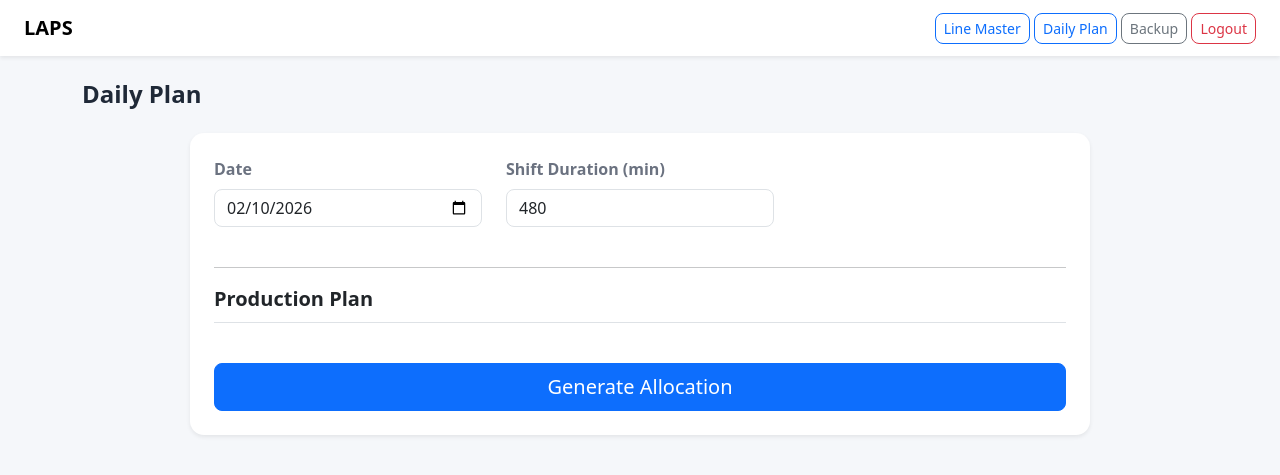
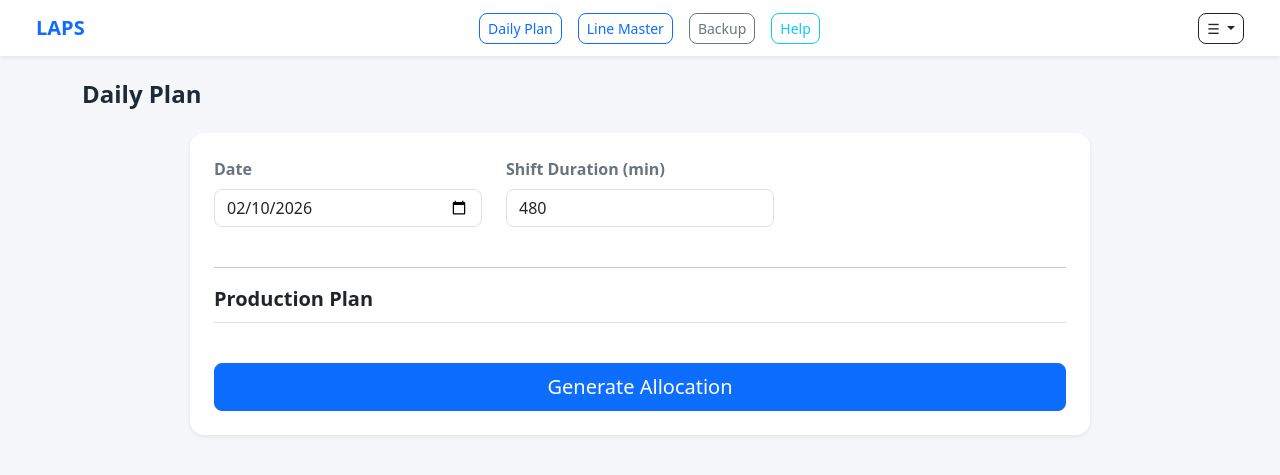
Before and after one commit to Yash-Aparajit/Line-Allocation-Planning-System-LAPS-, a Flask app: page /daily-plan in a window 1280 px wide. Shown: the top 475 px of the page. Run offline with Flask 3, Linux system fonts and the light colour scheme; a user stored in the database is signed in.

Commit message:
Update layout.html

```diff
--- a/templates/layout.html
+++ b/templates/layout.html
@@ -1,33 +1,137 @@
 <!DOCTYPE html>
-<html>
+<html lang="en">
 <head>
+  <meta charset="UTF-8">
   <title>LAPS</title>
+
   <link href="https://cdn.jsdelivr.net/npm/bootstrap@5.3.2/dist/css/bootstrap.min.css" rel="stylesheet">
   <link href="{{ url_for('static', filename='css/style.css') }}" rel="stylesheet">
+
+  <script src="https://cdn.jsdelivr.net/npm/bootstrap@5.3.2/dist/js/bootstrap.bundle.min.js"></script>
 </head>
-<body>
 
-<nav class="navbar navbar-light bg-white shadow-sm px-4">
-  <span class="navbar-brand fw-bold">LAPS</span>
+<body style="background-color: #f5f7fa;">
 
-  {% if current_user.is_authenticated %}
-  <div>
-    <a href="{{ url_for('line_master') }}" class="btn btn-outline-primary btn-sm">Line Master</a>
-    <a href="{{ url_for('daily_plan') }}" class="btn btn-outline-primary btn-sm">Daily Plan</a>
-    <a href="{{ url_for('backup') }}" class="btn btn-outline-secondary btn-sm">Backup</a>
-    <a href="{{ url_for('logout') }}" class="btn btn-outline-danger btn-sm">Logout</a>
+<!-- ================= TOP NAVBAR ================= -->
+<nav class="navbar navbar-expand-lg navbar-light bg-white shadow-sm px-4">
+  <div class="container-fluid">
+
+    <!-- LEFT: APP NAME -->
+    <a href="{{ url_for('daily_plan') }}"
+       class="navbar-brand fw-bold text-primary">
+      LAPS
+    </a>
+
+    {% if current_user.is_authenticated %}
+
+    <!-- CENTER: PRIMARY NAV -->
+    <div class="mx-auto d-flex gap-3">
+      <a href="{{ url_for('daily_plan') }}"
+         class="btn btn-outline-primary btn-sm">
+        Daily Plan
+      </a>
+
+      <a href="{{ url_for('line_master') }}"
+         class="btn btn-outline-primary btn-sm">
+        Line Master
+      </a>
+
+      <!-- Admin + Developer -->
+      <a href="{{ url_for('backup') }}"
+         class="btn btn-outline-secondary btn-sm">
+        Backup
+      </a>
+
+      <!-- Developer only -->
+      {% if current_user.role == 'developer' %}
+      <form method="post"
+            action="{{ url_for('restore') }}"
+            enctype="multipart/form-data"
+            class="d-inline">
+        <input type="file"
+               name="db"
+               accept=".db"
+               required
+               class="form-control form-control-sm d-inline"
+               style="width: 180px;">
+        <button class="btn btn-outline-danger btn-sm"
+                onclick="return confirm('This will restore the database and overwrite current data. Continue?')">
+          Restore
+        </button>
+      </form>
+      {% endif %}
+
+      <a href="#"
+         class="btn btn-outline-info btn-sm">
+        Help
+      </a>
+    </div>
+
+    <!-- RIGHT: PROFILE / HAMBURGER -->
+    <div class="dropdown">
+      <button class="btn btn-outline-dark btn-sm dropdown-toggle"
+              type="button"
+              data-bs-toggle="dropdown"
+              aria-expanded="false">
+        ☰
+      </button>
+
+      <ul class="dropdown-menu dropdown-menu-end shadow-sm">
+        <li class="px-3 py-2">
+          <div class="fw-semibold">{{ current_user.username }}</div>
+          <div class="text-muted small">
+            Role: {{ current_user.role|capitalize }}
+          </div>
+        </li>
+
+        <li><hr class="dropdown-divider"></li>
+
+        <!-- Common -->
+        <li>
+          <a class="dropdown-item" href="#">
+            Change Password
+          </a>
+        </li>
+
+        <!-- Developer only -->
+        {% if current_user.role == 'developer' %}
+        <li>
+          <a class="dropdown-item" href="#">
+            Reset Password
+          </a>
+        </li>
+        {% endif %}
+
+        <li><hr class="dropdown-divider"></li>
+
+        <li>
+          <a class="dropdown-item text-danger"
+             href="{{ url_for('logout') }}">
+            Logout
+          </a>
+        </li>
+      </ul>
+    </div>
+
+    {% endif %}
   </div>
-  {% endif %}
 </nav>
 
+<!-- ================= PAGE CONTENT ================= -->
 <div class="container my-4">
+
   {% with messages = get_flashed_messages(with_categories=true) %}
-    {% for cat, msg in messages %}
-      <div class="alert alert-{{ cat }}">{{ msg }}</div>
-    {% endfor %}
+    {% if messages %}
+      {% for cat, msg in messages %}
+        <div class="alert alert-{{ cat }} mb-3">
+          {{ msg }}
+        </div>
+      {% endfor %}
+    {% endif %}
   {% endwith %}
 
   {% block content %}{% endblock %}
+
 </div>
 
 </body>
```
